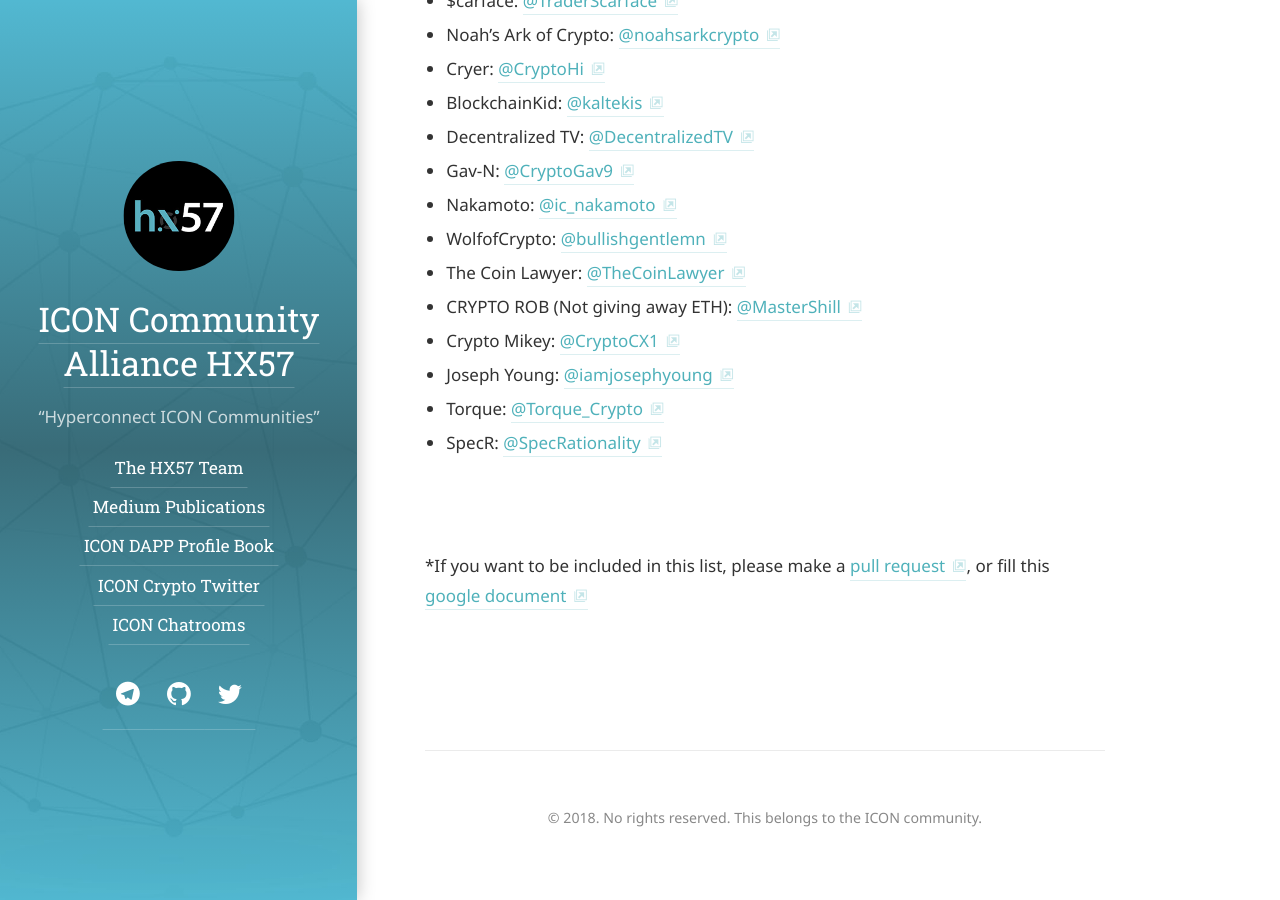
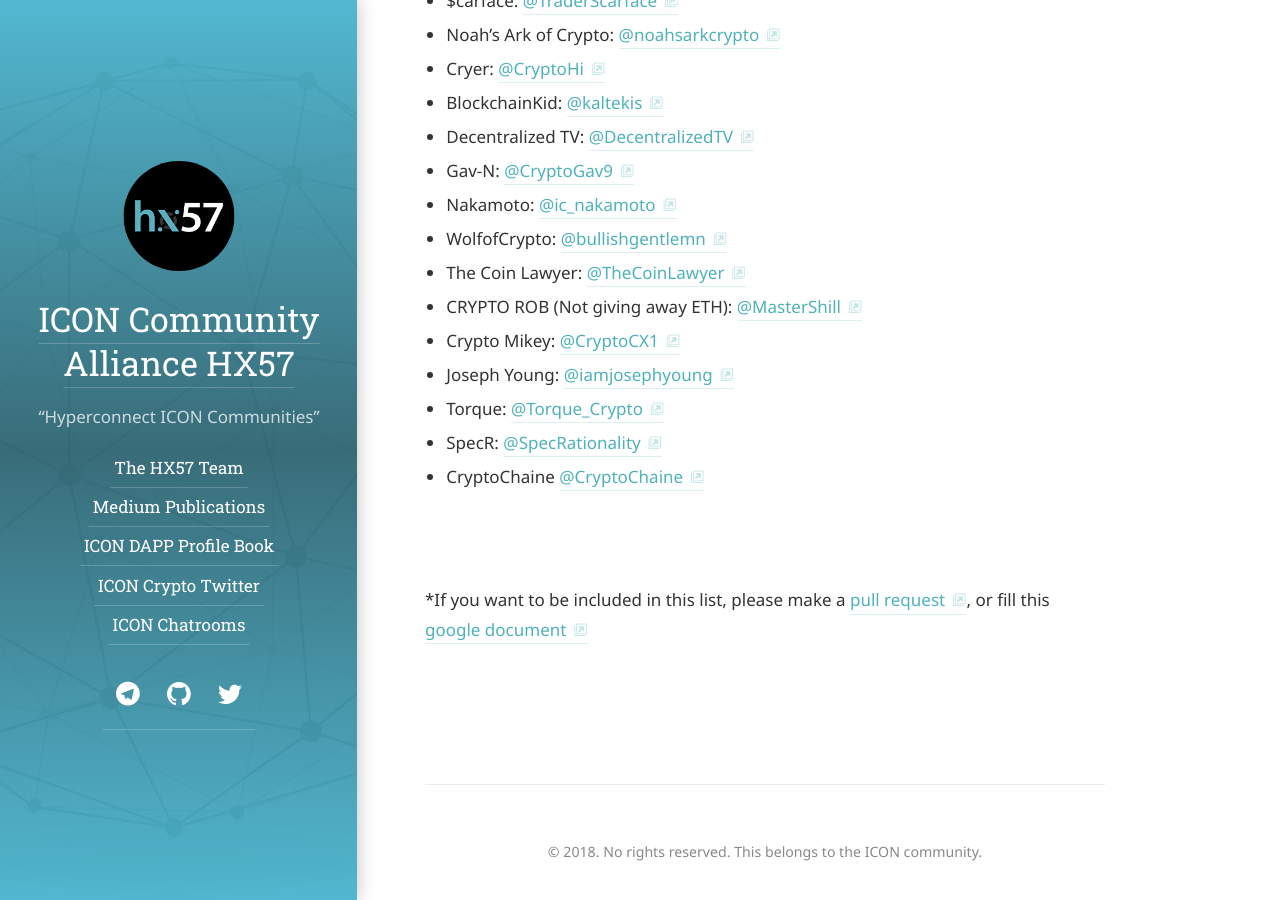
Before and after one commit to hx57/hx57.github.io, a Jekyll site: the page built from ct.md, in a window 1280 px wide and 900 px high, scrolled down 1444 px. Built offline with Jekyll 4.4.1, drawn with Linux system fonts in a browser that asks for light colours; some web fonts are replaced.

Commit message:
add cryptochaine

```diff
--- a/ct.md
+++ b/ct.md
@@ -53,6 +53,7 @@ order: 4
 *   Joseph Young: [@iamjosephyoung](https://www.twitter.com/iamjosephyoung){:target="_blank"}
 *   Torque: [@Torque_Crypto](https://www.twitter.com/Torque_Crypto){:target="_blank"}
 *   SpecR: [@SpecRationality](https://www.twitter.com/SpecRationality){:target="_blank"}
+*   CryptoChaine [@CryptoChaine](https://twitter.com/CryptoChaine){:target="_blank"}
 
 
 <br /><br />
```
